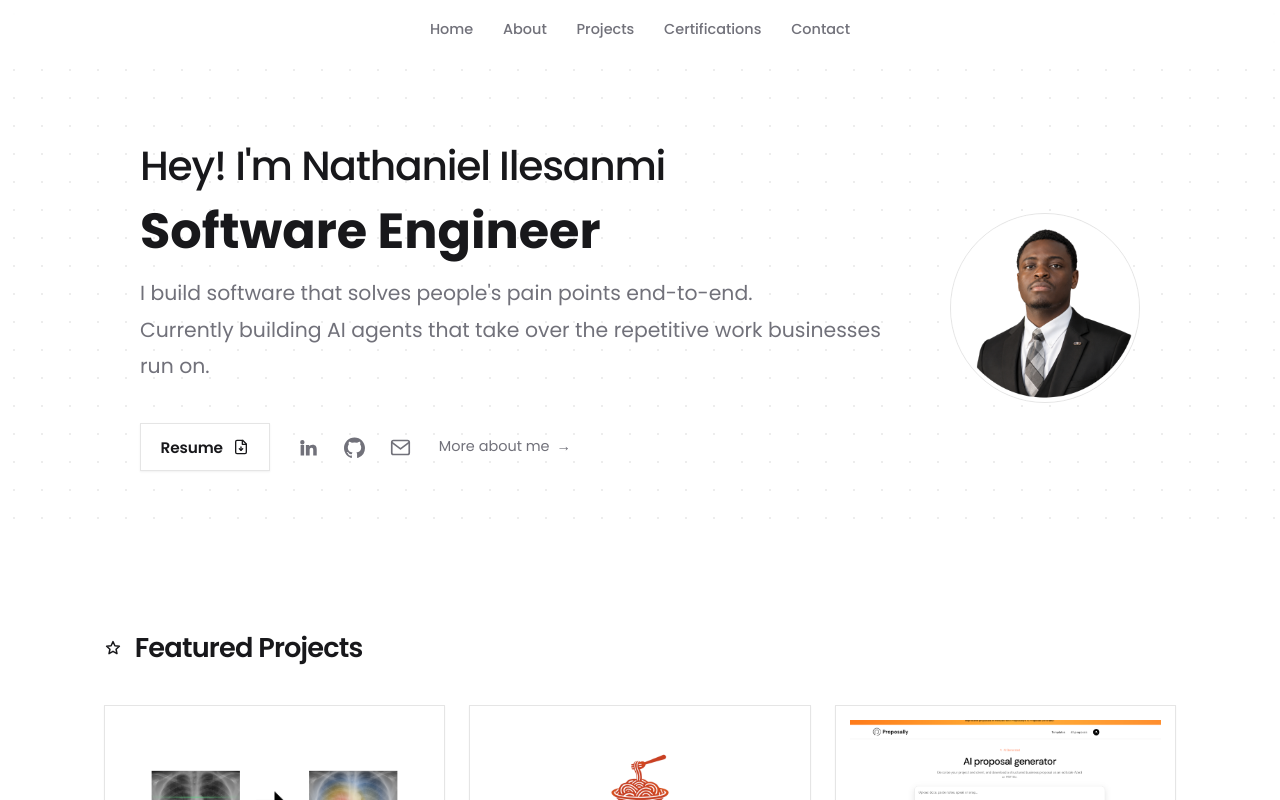
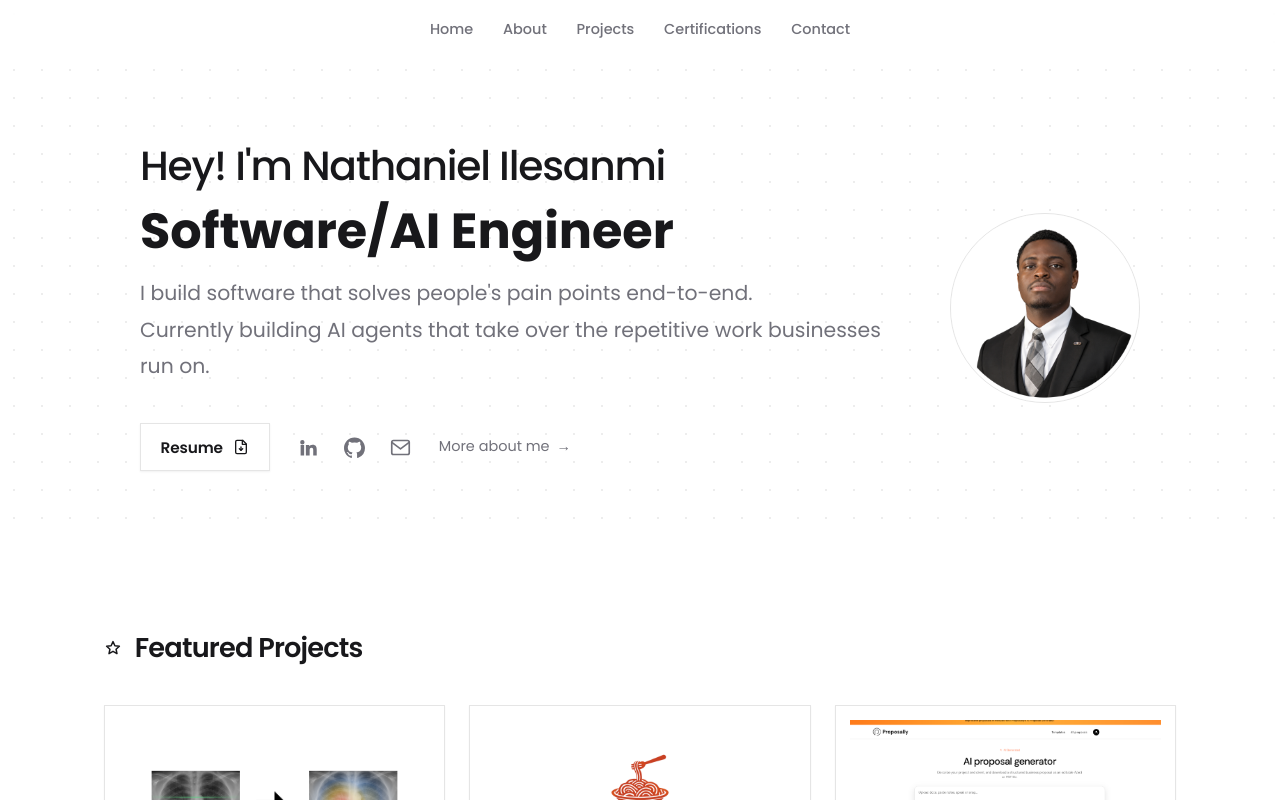
Before and after one commit to Timmynathan/portfolio, a Next.js app: page / in a window 1280 px wide. Shown: the top 800 px of the page. Built offline with nearby package versions, Linux system fonts and the light colour scheme.

Commit message:
Update job title to Software/AI Engineer
Co-Authored-By: Claude Sonnet 5 <noreply@anthropic.com>

```diff
--- a/app/layout.tsx
+++ b/app/layout.tsx
@@ -9,7 +9,7 @@ const poppins = Poppins({
 });
 
 export const metadata: Metadata = {
-  title: "Nathaniel | Software Engineer",
+  title: "Nathaniel | Software/AI Engineer",
   description: "Personal portfolio website",
 };
 
--- a/components/Hero.tsx
+++ b/components/Hero.tsx
@@ -10,7 +10,7 @@ export function Hero() {
             <h1 className="hero-name">
               Hey! I&apos;m <span className="hero-name-accent">Nathaniel Ilesanmi</span>
             </h1>
-            <p className="hero-role">Software Engineer</p>
+            <p className="hero-role">Software/AI Engineer</p>
             <p className="hero-description">
               <span className="hero-description-line">
                 I build software that solves people&apos;s pain points end-to-end.
```
